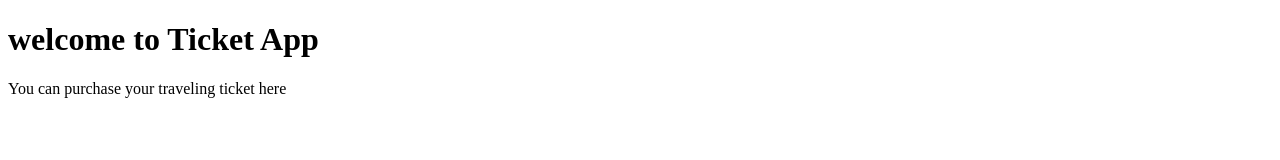
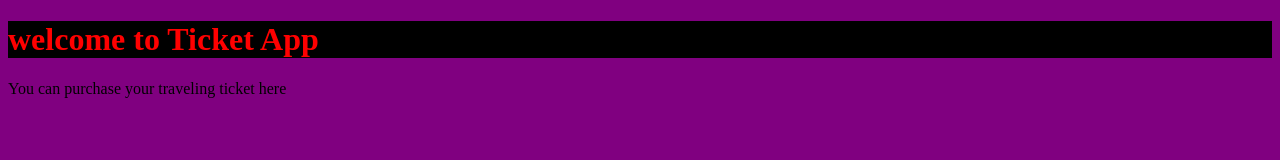
Before and after one commit to samuelodunlade/ticketapp3, a plain HTML site: page index.html in a window 1280 px wide. Drawn offline with Linux system fonts and the light colour scheme.

Commit message:
test run of style attribute on firstbranch

```diff
--- a/index.html
+++ b/index.html
@@ -4,8 +4,8 @@
 	<head>
 		<title>Ticketapp </title>
 	</head>
-	<body>
-		<h1> welcome to Ticket App </h1>
+	<body bgcolor="purple">
+		<h1 style="color: red; background-color: black;"> welcome to Ticket App </h1>
 		<p> You can purchase your traveling ticket here </p>
 	</body>
 
```
Also changed, not shown: card.html (deleted), 1 other file.
